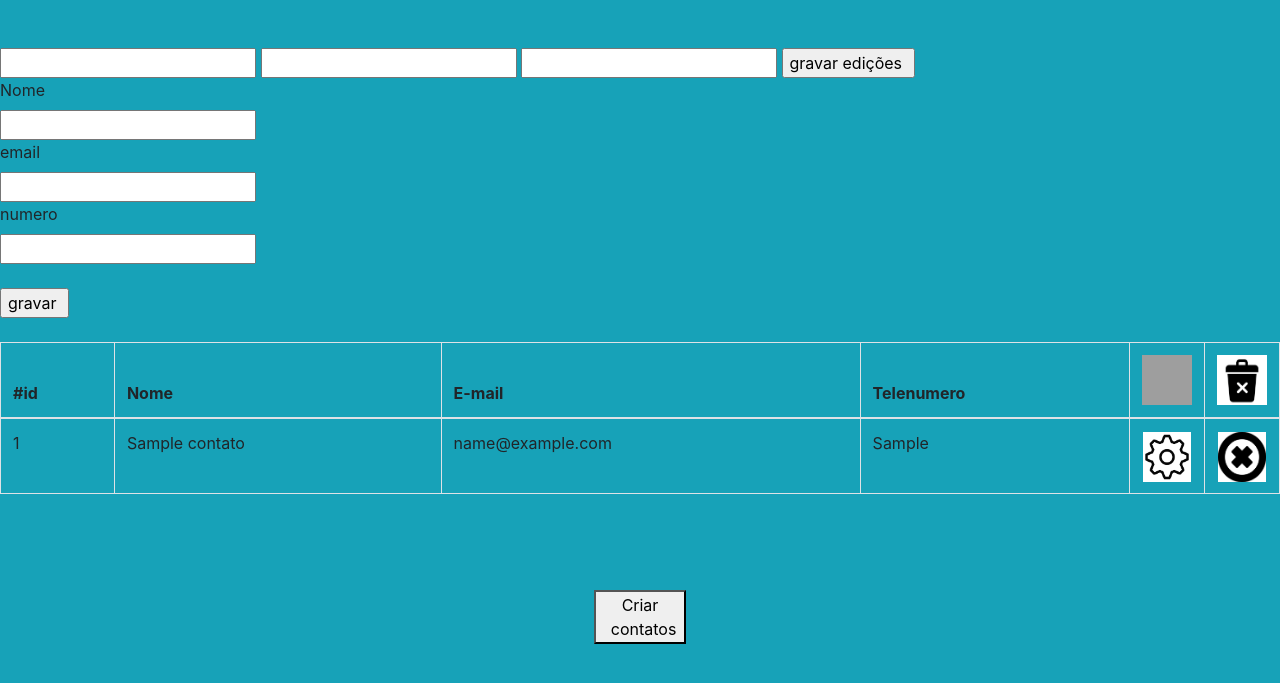
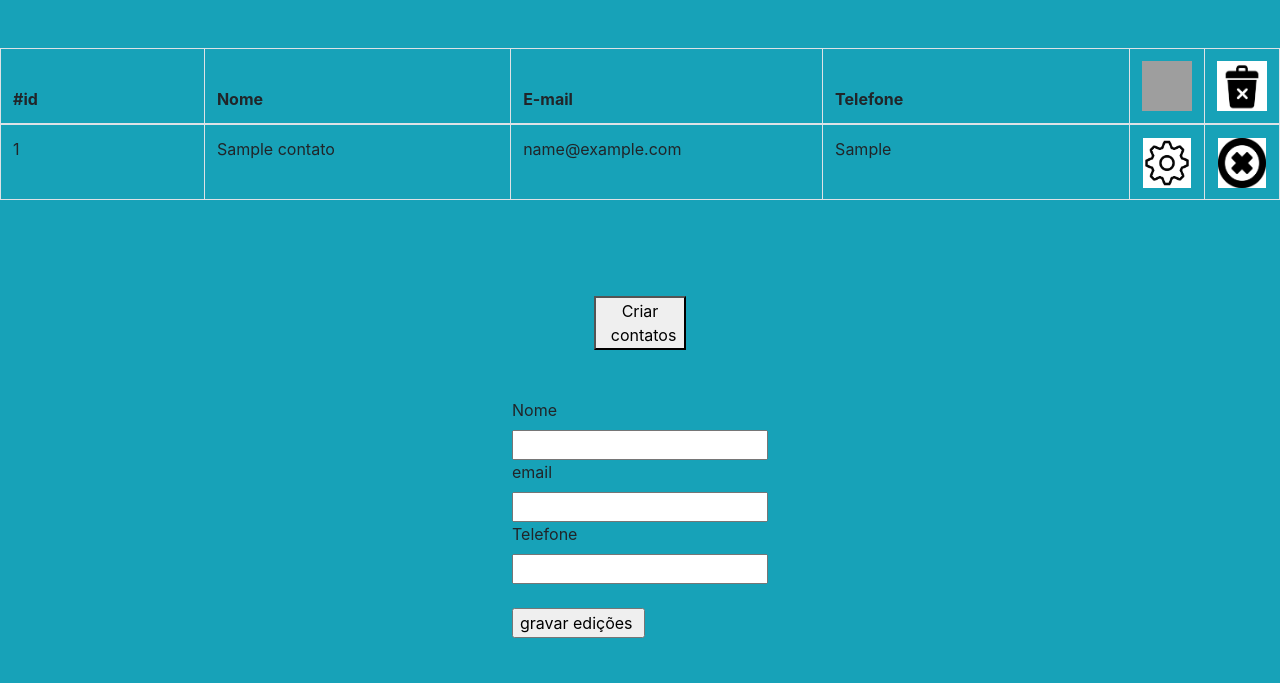
Before and after one commit to caiobomfs/crud_novo, a PHP site: page /index.php?edit=1&id=1 in a window 1280 px wide. Shown: the part 48-731 px from the top of the page. Run offline with PHP 8.4, Linux system fonts and the light colour scheme; tables that the repository leaves empty hold one stand-in row (values such as "Sample post"); some libraries are stand-ins or nearby versions; grey boxes are pictures that could not be loaded.

Commit message:
continuando o rework do codigo , funçoes de criar e editar sem funcionar

```diff
--- a/index.php
+++ b/index.php
@@ -64,9 +64,11 @@
 <meta name="viewport" content="width=device-width, initial-scale=1.0">
 <meta http-equiv="X-UA-Compatible" content="ie=edge">
 <meta name="Description" content="Enter your description here"/>
+<script src="https://ajax.googleapis.com/ajax/libs/jquery/3.1.1/jquery.slim.js"></script>
 <link rel="stylesheet" href="https://cdnjs.cloudflare.com/ajax/libs/twitter-bootstrap/4.6.0/css/bootstrap.min.css">
 <link rel="stylesheet" href="https://cdnjs.cloudflare.com/ajax/libs/font-awesome/5.15.4/css/all.min.css">
 <script src="https://cdn.jsdelivr.net/npm/bootstrap@4.6.1/dist/js/bootstrap.bundle.min.js"></script>
+
 <title>Agenda</title>
 </head>
 <body class="bg-info">
@@ -74,78 +76,21 @@
         <h1 class="d-flex justify-content-center mb-5 text-white">Bem vindo a agenda Telefonica</h1>
     </header>
 
-        <div id="ed">
-          <form action="" method="post" id="001">
 
 
-                <?php if(isset($get['edit']) && $get['edit'] == 1){ ?>
-                  <div id="ed">
-                  <input type="hidden" name="edit" id="edit" value="1">
-                  <input type="hidden" name="id" id="id" value="<?php $list['id'] ?>">
 
-                    <input type="text" name="nome" id="nome" value="<?php $list['nome'] ?>">
-
-
-                    <input type="text" name="email" id="email" value="<?php  $list['email'] ?>">
-
-
-                    <input type="text" name="numero" id="numero" value="<?php $list['numero'] ?>">
-
-
-                    <input type="submit" value="gravar edições " id="editSave">
-
-                  </div>
-                  <?php }else {?>
-
-                  <input type="hidden" name="contatos" id="contatos" value="1">
-
-                  <?php }?>
-                  <div id="criador" style="display: block;" >
-                    <label for="nome">Nome</label><br>
-                    <input type="text" name="nome" id="nome" value="">
-                    <br>
-                    <label for="email">email</label><br>
-                    <input type="text" name="email" id="email" value="">
-                    <br>
-                    <label for="numero">numero</label><br>
-                    <input type="text" name="numero" id="numero" value="">
-                    <br>
-                    <br>
-
-                <input type="submit" value="gravar " id="createSave">
-                <br>
-                <br>
-                </div>
-          </form>
-        </div>
-
-          <script>
-          const btn = document.getElementById('editSave');
-
-            btn.addEventListener('click', function handleClick(event) {
-              //  if you are submitting a form (prevents page reload)
-              event.preventDefault();
-              const inputs = document.querySelectorAll('#nome, #email, #numero');
-
-              inputs.forEach(input => {
-                input.value = '';
-              });
-
-              });
-              </script>
-
-
-  </div>
         <section>
         <table class="table table-bordered">
             <thead>
               <tr>
-                <th scope="col-lg-2">#id</th>
-                <th scope="col-lg-2">Nome</th>
-                <th scope="col-lg-2">E-mail</th>
-                <th scope="col-lg-2">Telenumero</th>
-                <th style="height:50px; width:50px;"><img class="img-fluid" src="lapis.jpg" style="height:50px; width:50px;"></th>
-                  <th style="height:50px; width:50px;"><img class="img-fluid" src="lixeira.jpg" style="height:50px; width:50px;"></th>
+                <th scope="col-lg-2" class="col-lg-2">#id</th>
+                <th scope="col-lg-2" class="col-lg-3">Nome</th>
+                <th scope="col-lg-2" class="col-lg-3">E-mail</th>
+                <th scope="col-lg-2" class="col-lg-3">Telefone</th>
+                <th class="col-lg-1"  style="height:50px; width:50px;"  style="width: 12.499999995%;flex: 0 0 12.499%;max-width: 12.499%;">
+                <img class="img-fluid" src="lapis.jpg" style="height:50px; width:50px;"></th>
+                <th class="col-lg-1" style="height:50px; width:50px;"  style="width: 12.499999995%;flex: 0 0 12.499%;max-width: 12.499%;">
+                <img class="img-fluid" src="lixeira.jpg" style="height:50px; width:50px;"></th>
               </tr>
             </thead>
             <tbody>
@@ -154,10 +99,10 @@
 
               ?>
               <tr>
-                  <td><?=$linhas['id'] ?></td>
-                  <td><?=$linhas['nome'] ?></td>
-                  <td><?=$linhas['email'] ?></td>
-                  <td><?=$linhas['numero'] ?></td>
+                  <td ><?=$linhas['id'] ?></td>
+                  <td ><?=$linhas['nome'] ?></td>
+                  <td ><?=$linhas['email'] ?></td>
+                  <td ><?=$linhas['numero'] ?></td>
 
 
               <th>
@@ -187,35 +132,110 @@
             </div>
         </div>
     </section>
+      <br>
+      <br>
+
+    <div class="d-flex justify-content-center">
+          <form action="" method="post" id="form1">
+
+
+                <?php if(isset($get['edit']) && $get['edit'] == 1){ ?>
+                  <div id="ed">
+                    <input type="hidden" name="edit" id="edit" value="1">
+                    <input type="hidden" name="id" id="id" value="<?php $list['id'] ?>">
+                    <label for="nome">Nome</label><br>
+                    <input type="text" name="nome" id="nomeE" value="<?php $list['nome'] ?>">
+                    <br>
+                    <label for="email">email</label><br>
+                    <input type="text" name="email" id="emailE" value="<?php  $list['email'] ?>">
+                    <br>
+                    <label for="numero">Telefone</label><br>
+                    <input type="text" name="numero" id="numeroE" value="<?php $list['numero'] ?>">
+                    <br>
+                    <br>
+                    <input type="submit" value="gravar edições " id="editSave" form="form1">
+
+                  </div>
+            </form>
+                  <?php }else {?>
+
+                  <input type="hidden" name="contatos" id="contatos" value="1">
+
+                  <?php }?>
+            <form action="" method="post" id="form2">
+                  <div id="criador" style="display: none;" >
+                    <label for="nome">Nome</label><br>
+                    <input type="text" name="nome" id="nome" value="">
+                    <br>
+                    <label for="email">email</label><br>
+                    <input type="text" name="email" id="email" value="">
+                    <br>
+                    <label for="numero">Telefone</label><br>
+                    <input type="text" name="numero" id="numero" value="">
+                    <br>
+                    <br>
+
+                <input type="submit" value="gravar " id="createSave" form="form2">
+                <br>
+                <br>
+                </div>
+          </form>
+        </div>
+
+          <script>
+          const btn = document.getElementById('createSave');
+
+            btn.addEventListener('click', function handleClick(event) {
+              //  if you are submitting a form (prevents page reload)
+              event.preventDefault();
+              const inputs = document.querySelectorAll('#nome, #email, #numero');
+
+              inputs.forEach(input => {
+                input.value = '';
+              });
+
+              });
+              </script>
 
     <script>
         const targetDiv = document.getElementById("ed");
-        const btn = document.getElementById("anc1");
-        btn.onclick = function () {
+        const btnA = document.getElementById("anc1");
+        const btnoff = document.getElementById("editSave");
+        if (btnA !== undefined && btnA !== null) {
+        btnA.onclick = function () {
             targetDiv.style.display = "block";
-        };
-        const btnoff = document.getElementById("editSave");
+        }};
+
+        if (btnoff !== undefined && btnoff !== null) {
         btnoff.onclick = function(){
             targetDiv.style.display = "none";
-            event.preventDefault();
-        }
 
+            document.getElementById("form1").submit();
+
+            window.location.href = "http://localhost:3000/index.php"
+        } }
+        </script>
+        <script>
         const revelador = document.getElementById("criador");
         const btn2 = document.getElementById("cc");
         btn2.onclick = function () {
             revelador.style.display = "block";
         };
         const btnoff2 = document.getElementById("createSave");
+
         btnoff2.onclick = function(){
+
             revelador.style.display = "none";
-            event.preventDefault();
-        }
+
+            }
+
+
 
         </script>
 
 
-    <script src="https://cdnjs.cloudflare.com/ajax/libs/jquery/3.5.1/jquery.slim.min.js"></script>
-    <script src="https://cdnjs.cloudflare.com/ajax/libs/popper.js/1.16.1/umd/popper.min.js"></script>
-    <script src="https://cdnjs.cloudflare.com/ajax/libs/twitter-bootstrap/4.6.0/js/bootstrap.min.js"></script>
+<script src="https://code.jquery.com/jquery-3.2.1.slim.min.js" integrity="sha384-KJ3o2DKtIkvYIK3UENzmM7KCkRr/rE9/Qpg6aAZGJwFDMVNA/GpGFF93hXpG5KkN" crossorigin="anonymous"></script>
+<script src="https://cdn.jsdelivr.net/npm/popper.js@1.12.9/dist/umd/popper.min.js" integrity="sha384-ApNbgh9B+Y1QKtv3Rn7W3mgPxhU9K/ScQsAP7hUibX39j7fakFPskvXusvfa0b4Q" crossorigin="anonymous"></script>
+<script src="https://cdn.jsdelivr.net/npm/bootstrap@4.0.0/dist/js/bootstrap.min.js" integrity="sha384-JZR6Spejh4U02d8jOt6vLEHfe/JQGiRRSQQxSfFWpi1MquVdAyjUar5+76PVCmYl" crossorigin="anonymous"></script>
 </body>
 </html>
```
